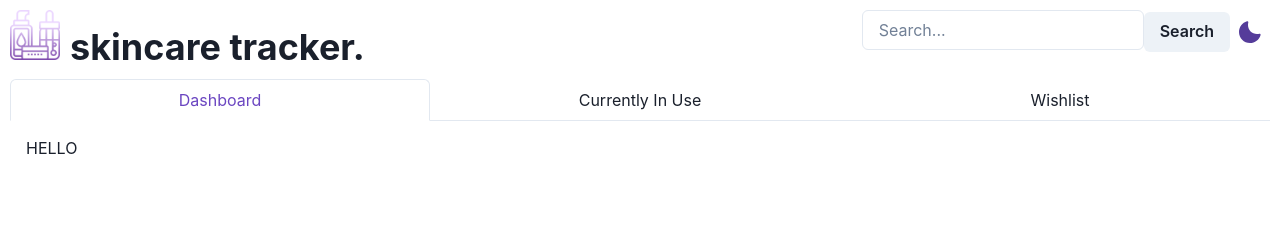
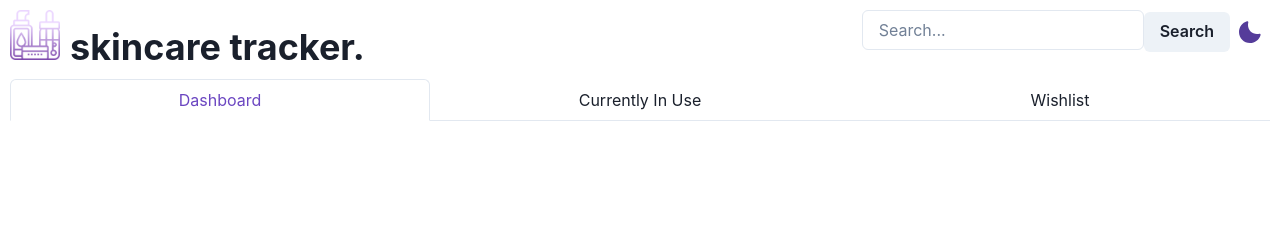
Before and after one commit to vvynz/skincare-tracker, a React (Create React App) app: page / in a window 1280 px wide. Shown: the top 226 px of the page. Built offline with nearby package versions, Linux system fonts and the light colour scheme.

Commit message:
Lift keyword & results state up to the App component

```diff
--- a/src/App.js
+++ b/src/App.js
@@ -41,6 +41,8 @@ function App() {
     brand: "",
     itemName: "",
   });
+  const [keyword, setKeyword] = useState("");
+  const [results, setResults] = useState(null);
 
   useEffect(() => {
     localStorage.setItem("items", JSON.stringify(items));
@@ -65,15 +67,15 @@ function App() {
           },
         }}
       />
-      <NavBar items={items} />
-      <Tabs className="tabs" isFitted variant="enclosed" colorScheme="purple">
+      <NavBar items={items} keyword={keyword} setKeyword={setKeyword} setResults={setResults} />
+      <Tabs className="tabs" isFitted variant="enclosed" colorScheme="purple" >
         <TabList>
           <Tab>Dashboard</Tab>
           <Tab>Currently In Use</Tab>
           <Tab>Wishlist</Tab>
         </TabList>
         <TabPanels>
-          <TabPanel>HELLO</TabPanel>
+          <TabPanel>{results}</TabPanel>
           <TabPanel>
             <ItemForm
               items={items}
--- a/src/Components/NavBar.jsx
+++ b/src/Components/NavBar.jsx
@@ -9,10 +9,7 @@ import logo_col from "../Assets/skincare.png";
 import useAppData from "../Hooks/useAppData";
 import "../Styles/NavBar.scss";
 
-export default function NavBar({ items }) {
-  const [keyword, setKeyword] = useState("");
-  const [results, setResults] = useState(null);
-
+export default function NavBar({ items, keyword, setKeyword, setResults }) {
   const { colorMode, toggleColorMode } = useColorMode();
   const { search } = useAppData();
 
@@ -24,7 +21,7 @@ export default function NavBar({ items }) {
     e.preventDefault();
     setResults(search(items, keyword));
   };
-  console.log(results);
+  // console.log(results);
   return (
     <header>
       <nav className="navbar">
```
